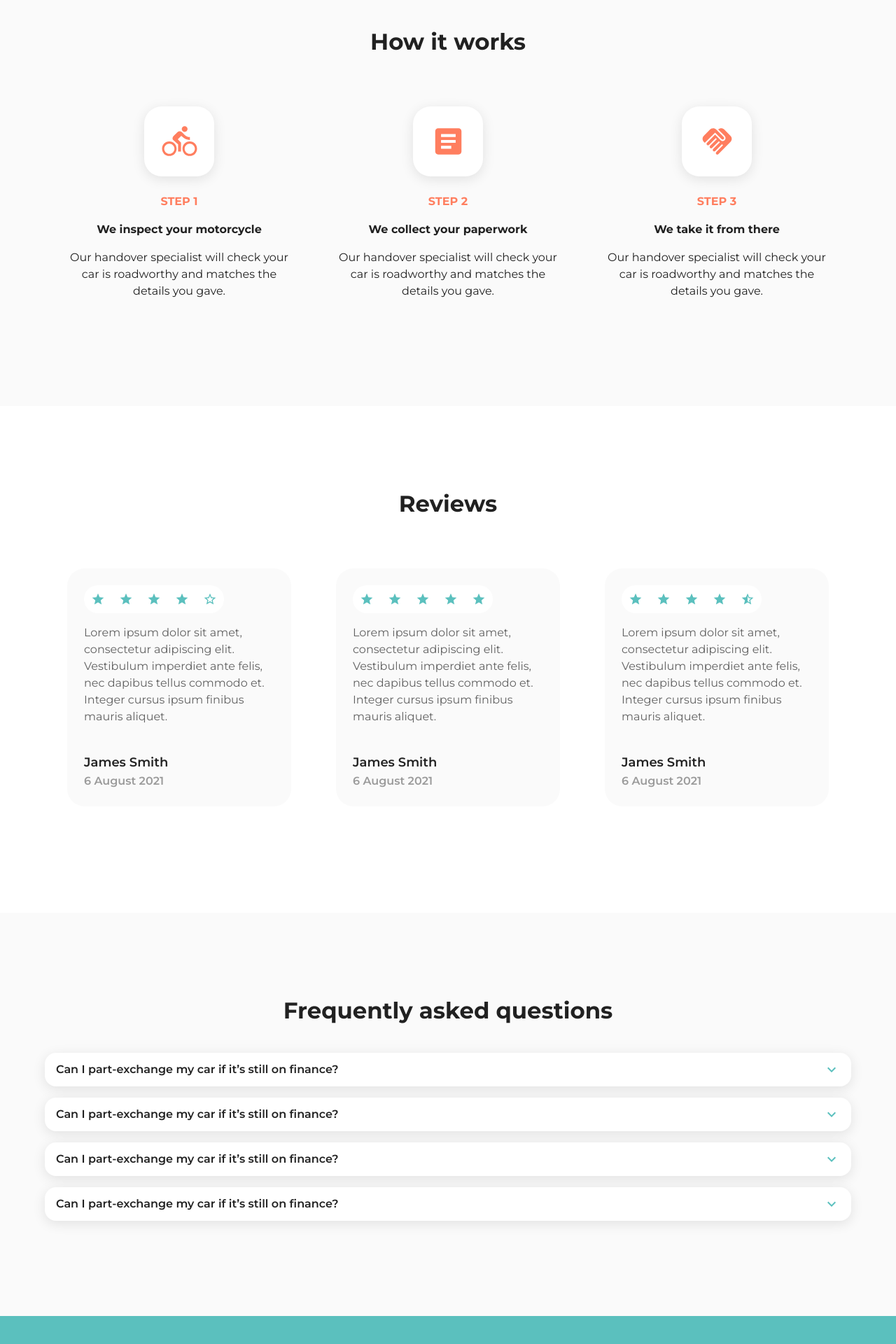
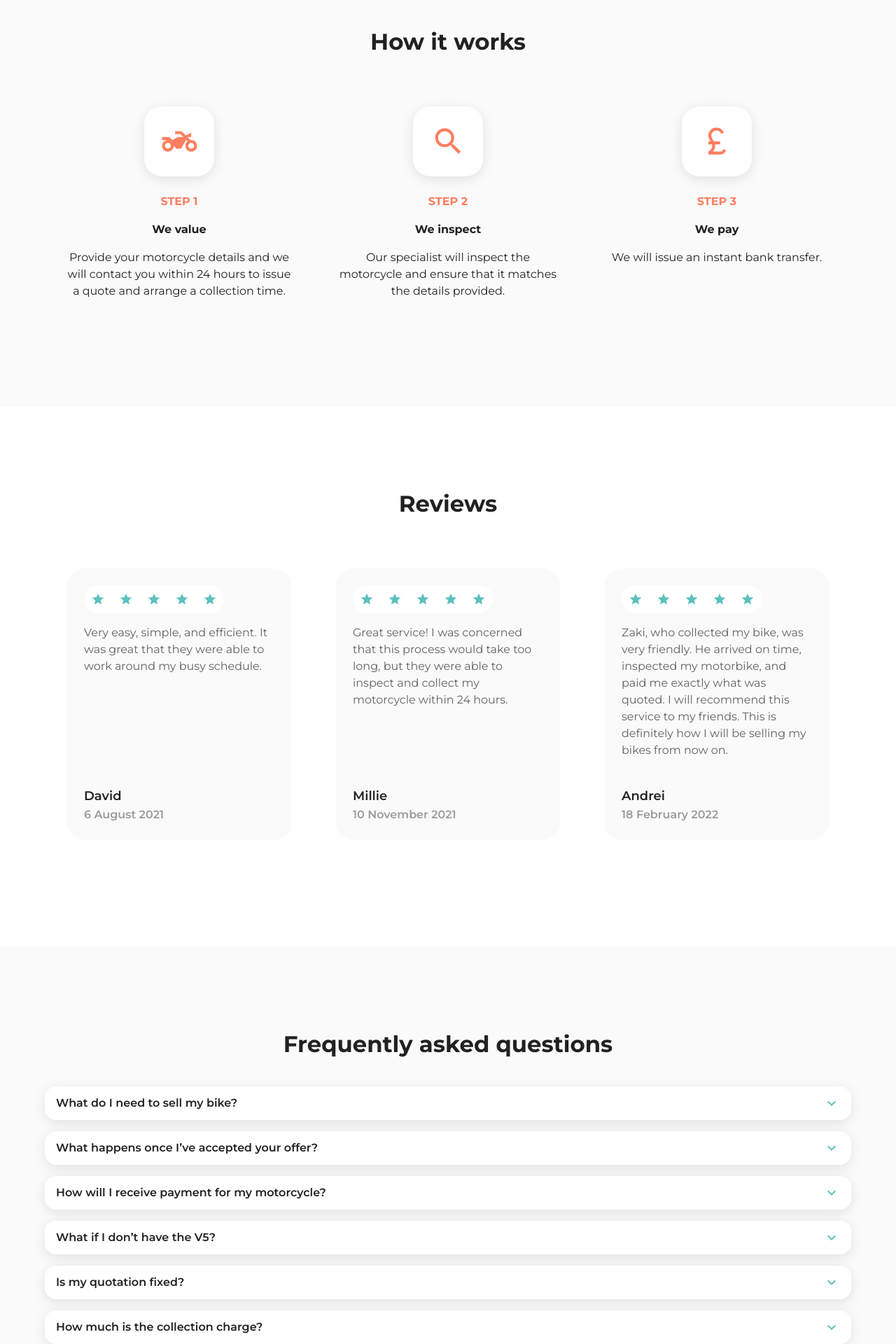
Before and after one commit to jeyjeycodes/zemoto-frontend, a Next.js app: page / in a window 1280 px wide. Shown: the part 620-2540 px from the top of the page at 70% size. Built offline with nearby package versions, Linux system fonts and the light colour scheme.

Commit message:
feat: added all information provided from the client

```diff
--- a/src/components/FrequentlyAskedQuestions/index.tsx
+++ b/src/components/FrequentlyAskedQuestions/index.tsx
@@ -1,4 +1,14 @@
-import { Accordion, AccordionDetails, AccordionSummary, Box, Container, Typography } from '@mui/material';
+import {
+  Accordion,
+  AccordionDetails,
+  AccordionSummary,
+  Box,
+  Container,
+  List,
+  ListItem,
+  ListItemText,
+  Typography
+} from '@mui/material';
 import ExpandMoreIcon from '@mui/icons-material/ExpandMore';
 import { nanoid } from 'nanoid';
 import { FC } from 'react';
@@ -6,33 +16,49 @@ import { FC } from 'react';
 interface FAQDropdown {
   id: number;
   question: string;
-  answer: string;
+  answers: string[];
 }
 
 const faqDropdowns: FAQDropdown[] = [
   {
     id: 1,
-    question: 'Can I part-exchange my car if it’s still on finance?',
-    answer:
-      'Lorem ipsum dolor sit amet, consectetur adipiscing elit. Vestibulum imperdiet ante felis, nec dapibus tellus commodo et. Integer cursus ipsum finibus mauris aliquet.'
+    question: 'What do I need to sell my bike?',
+    answers: [
+      'Most recent V5 logbook registration certificate, registered to you or your business.',
+      'All motorcycle keys. If some are missing, please inform us.',
+      'Proof of finance settlement if the bike was purchased on finance.'
+    ]
   },
   {
     id: 2,
-    question: 'Can I part-exchange my car if it’s still on finance?',
-    answer:
-      'Lorem ipsum dolor sit amet, consectetur adipiscing elit. Vestibulum imperdiet ante felis, nec dapibus tellus commodo et. Integer cursus ipsum finibus mauris aliquet.'
+    question: 'What happens once I’ve accepted your offer?',
+    answers: [
+      'Email (customerservice@zemoto.co.uk) our team, so we can arrange the best time to inspect and collect your bike.'
+    ]
   },
   {
     id: 3,
-    question: 'Can I part-exchange my car if it’s still on finance?',
-    answer:
-      'Lorem ipsum dolor sit amet, consectetur adipiscing elit. Vestibulum imperdiet ante felis, nec dapibus tellus commodo et. Integer cursus ipsum finibus mauris aliquet.'
+    question: 'How will I receive payment for my motorcycle?',
+    answers: ['We will issue the payment via bank transfer when collecting the bike.']
   },
   {
     id: 4,
-    question: 'Can I part-exchange my car if it’s still on finance?',
-    answer:
-      'Lorem ipsum dolor sit amet, consectetur adipiscing elit. Vestibulum imperdiet ante felis, nec dapibus tellus commodo et. Integer cursus ipsum finibus mauris aliquet.'
+    question: 'What if I don’t have the V5?',
+    answers: [
+      'You can get a V62 form from the post office to receive a new V5 certificate, as we do not accept motorcycles without the V5.'
+    ]
+  },
+  {
+    id: 5,
+    question: 'Is my quotation fixed?',
+    answers: [
+      'You will be paid the price quoted, as long as the specialist confirms that the condition of the motorcycle matches the details provided.'
+    ]
+  },
+  {
+    id: 6,
+    question: 'How much is the collection charge? ',
+    answers: ['It’s completely FREE within 125 miles of London.']
   }
 ];
 
@@ -61,7 +87,13 @@ const FrequentlyAskedQuestions: FC = () => {
               <Typography fontWeight={600}>{item.question}</Typography>
             </AccordionSummary>
             <AccordionDetails>
-              <Typography>{item.answer}</Typography>
+              <List>
+                {item.answers.map((answer, index) => (
+                  <ListItem key={index}>
+                    <ListItemText primary={` - ${answer}`} />
+                  </ListItem>
+                ))}
+              </List>
             </AccordionDetails>
           </Accordion>
         ))}
--- a/src/components/GetQuoteForm/index.tsx
+++ b/src/components/GetQuoteForm/index.tsx
@@ -66,8 +66,6 @@ const GetQuoteForm: FC<Props> = ({ registrationNumber: regNumber }) => {
   //TODO: load vehicle details on loading page
   //TODO: logo
   //TODO: SEO
-  //TODO: main zemoto go back to home page
-  //TODO: remove jeylanis ltd and add zemoto
 
   const {
     control,
--- a/src/components/Hero/index.tsx
+++ b/src/components/Hero/index.tsx
@@ -14,11 +14,10 @@ const Hero: FC = () => {
       <Container sx={{ display: 'flex' }}>
         <Box mt={10} sx={{ display: 'flex', flexDirection: 'column', minHeight: 380, maxWidth: 700, flexGrow: 1 }}>
           <Typography color={'white'} fontSize={'64px'} fontWeight={700} lineHeight={1}>
-            The best way to sell your motorcycle.
+            The best way to sell your Motorcycle.
           </Typography>
-          <Typography mt={'20px'} color={'white'}>
-            Lorem ipsum dolor sit amet, consectetur adipiscing elit. Vestibulum imperdiet ante felis, nec dapibus tellus
-            commodo et. Integer cursus ipsum finibus mauris aliquet.
+          <Typography mt={'20px'} color={'white'} fontWeight={500} fontSize={20}>
+            Get a free personalised valuation of your Motorcycle from our trusted team within 24 hours, fast and easy.
           </Typography>
           <GetQuoteSearchField buttonBackgroundColor={theme.palette.primary.main} />
         </Box>
--- a/src/components/HowItWorks/index.tsx
+++ b/src/components/HowItWorks/index.tsx
@@ -1,7 +1,8 @@
 import { Avatar, Box, Container, Typography, useTheme } from '@mui/material';
-import DirectionsBikeIcon from '@mui/icons-material/DirectionsBike';
-import ArticleIcon from '@mui/icons-material/Article';
-import HandshakeIcon from '@mui/icons-material/Handshake';
+import TwoWheelerIcon from '@mui/icons-material/TwoWheeler';
+import SearchIcon from '@mui/icons-material/Search';
+import CurrencyPoundIcon from '@mui/icons-material/CurrencyPound';
+
 import { FC } from 'react';
 
 interface StepCard {
@@ -14,21 +15,22 @@ interface StepCard {
 const stepCards: StepCard[] = [
   {
     stepNo: 1,
-    icon: <DirectionsBikeIcon sx={{ width: 57, height: 50 }} />,
-    subtitle: 'We inspect your motorcycle',
-    description: 'Our handover specialist will check your car is roadworthy and matches the details you gave.'
+    icon: <TwoWheelerIcon sx={{ width: 57, height: 50 }} />,
+    subtitle: 'We value',
+    description:
+      'Provide your motorcycle details and we will contact you within 24 hours to issue a quote and arrange a collection time.'
   },
   {
     stepNo: 2,
-    icon: <ArticleIcon sx={{ width: 57, height: 50 }} />,
-    subtitle: 'We collect your paperwork',
-    description: 'Our handover specialist will check your car is roadworthy and matches the details you gave.'
+    icon: <SearchIcon sx={{ width: 57, height: 50 }} />,
+    subtitle: 'We inspect',
+    description: 'Our specialist will inspect the motorcycle and ensure that it matches the details provided.'
   },
   {
     stepNo: 3,
-    icon: <HandshakeIcon sx={{ width: 57, height: 50 }} />,
-    subtitle: 'We take it from there',
-    description: 'Our handover specialist will check your car is roadworthy and matches the details you gave.'
+    icon: <CurrencyPoundIcon sx={{ width: 57, height: 50 }} />,
+    subtitle: 'We pay',
+    description: 'We will issue an instant bank transfer.'
   }
 ];
 
@@ -43,7 +45,15 @@ const HowItWorks: FC = () => {
         </Typography>
         <Box display={'flex'} flexDirection={'row'} sx={{ justifyContent: 'space-evenly' }}>
           {stepCards.map((item) => (
-            <Box key={item.stepNo} padding={4} display={'flex'} flexDirection={'column'} sx={{ alignItems: 'center' }}>
+            <Box
+              key={item.stepNo}
+              padding={4}
+              display={'flex'}
+              flexDirection={'column'}
+              sx={{ alignItems: 'center' }}
+              flexGrow={1}
+              flexBasis={0}
+            >
               <Avatar
                 variant={'rounded'}
                 sx={{
--- a/src/components/Reviews/index.tsx
+++ b/src/components/Reviews/index.tsx
@@ -1,8 +1,6 @@
 import { Avatar, Box, Container, Typography, useTheme } from '@mui/material';
 import { nanoid } from 'nanoid';
 import StarIcon from '@mui/icons-material/Star';
-import StarBorderIcon from '@mui/icons-material/StarBorder';
-import StarHalfIcon from '@mui/icons-material/StarHalf';
 import { FC } from 'react';
 
 interface ReviewCard {
@@ -16,24 +14,23 @@ interface ReviewCard {
 const reviewCards: ReviewCard[] = [
   {
     id: 1,
-    review:
-      'Lorem ipsum dolor sit amet, consectetur adipiscing elit. Vestibulum imperdiet ante felis, nec dapibus tellus commodo et. Integer cursus ipsum finibus mauris aliquet.',
-    name: 'James Smith',
+    review: 'Very easy, simple, and efficient. It was great that they were able to work around my busy schedule.',
+    name: 'David',
     date: '6 August 2021',
     stars: [
       <StarIcon key={nanoid(5)} sx={{ width: '20px', height: '20px' }} />,
       <StarIcon key={nanoid(5)} sx={{ width: '20px', height: '20px' }} />,
       <StarIcon key={nanoid(5)} sx={{ width: '20px', height: '20px' }} />,
       <StarIcon key={nanoid(5)} sx={{ width: '20px', height: '20px' }} />,
-      <StarBorderIcon key={nanoid(5)} sx={{ width: '20px', height: '20px' }} />
+      <StarIcon key={nanoid(5)} sx={{ width: '20px', height: '20px' }} />
     ]
   },
   {
     id: 2,
     review:
-      'Lorem ipsum dolor sit amet, consectetur adipiscing elit. Vestibulum imperdiet ante felis, nec dapibus tellus commodo et. Integer cursus ipsum finibus mauris aliquet.',
-    name: 'James Smith',
-    date: '6 August 2021',
+      'Great service! I was concerned that this process would take too long, but they were able to inspect and collect my motorcycle within 24 hours.',
+    name: 'Millie',
+    date: '10 November 2021',
     stars: [
       <StarIcon key={nanoid(5)} sx={{ width: '20px', height: '20px' }} />,
       <StarIcon key={nanoid(5)} sx={{ width: '20px', height: '20px' }} />,
@@ -45,15 +42,15 @@ const reviewCards: ReviewCard[] = [
   {
     id: 3,
     review:
-      'Lorem ipsum dolor sit amet, consectetur adipiscing elit. Vestibulum imperdiet ante felis, nec dapibus tellus commodo et. Integer cursus ipsum finibus mauris aliquet.',
-    name: 'James Smith',
-    date: '6 August 2021',
+      'Zaki, who collected my bike, was very friendly. He arrived on time, inspected my motorbike, and paid me exactly what was quoted. I will recommend this service to my friends. This is definitely how I will be selling my bikes from now on.',
+    name: 'Andrei',
+    date: '18 February 2022',
     stars: [
       <StarIcon key={nanoid(5)} sx={{ width: '20px', height: '20px' }} />,
       <StarIcon key={nanoid(5)} sx={{ width: '20px', height: '20px' }} />,
       <StarIcon key={nanoid(5)} sx={{ width: '20px', height: '20px' }} />,
       <StarIcon key={nanoid(5)} sx={{ width: '20px', height: '20px' }} />,
-      <StarHalfIcon key={nanoid(5)} sx={{ width: '20px', height: '20px' }} />
+      <StarIcon key={nanoid(5)} sx={{ width: '20px', height: '20px' }} />
     ]
   }
 ];
@@ -78,6 +75,8 @@ const Reviews: FC = () => {
               display={'flex'}
               flexDirection={'column'}
               alignItems={'flex-start'}
+              flexGrow={1}
+              flexBasis={0}
             >
               <Box
                 display={'flex'}
@@ -92,7 +91,7 @@ const Reviews: FC = () => {
                   </Avatar>
                 ))}
               </Box>
-              <Typography mt={2} fontWeight={400} color={'#626262'} fontSize={'16px'}>
+              <Typography mt={2} fontWeight={400} color={'#626262'} fontSize={'16px'} flexGrow={1}>
                 {item.review}
               </Typography>
               <Typography mt={5} fontWeight={600} fontSize={'18px'}>
```
